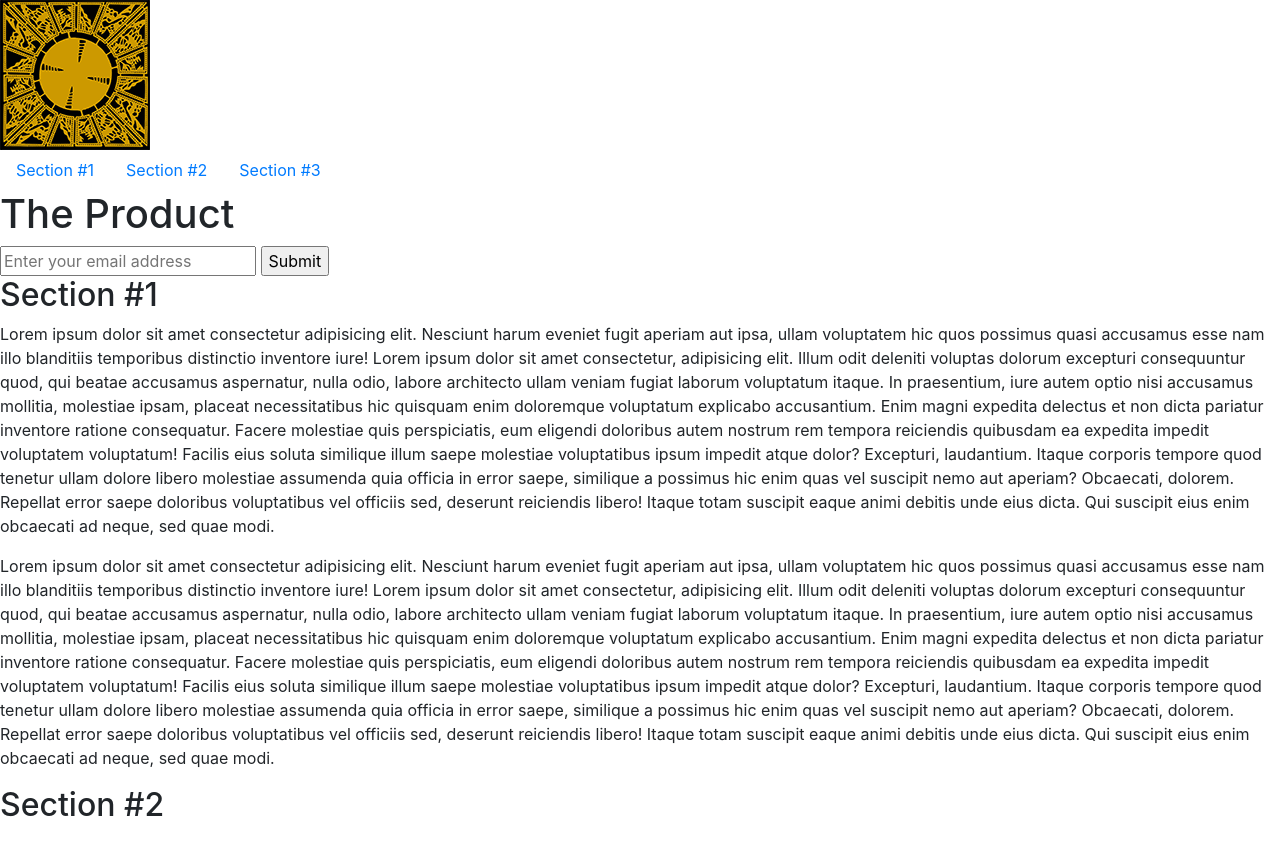
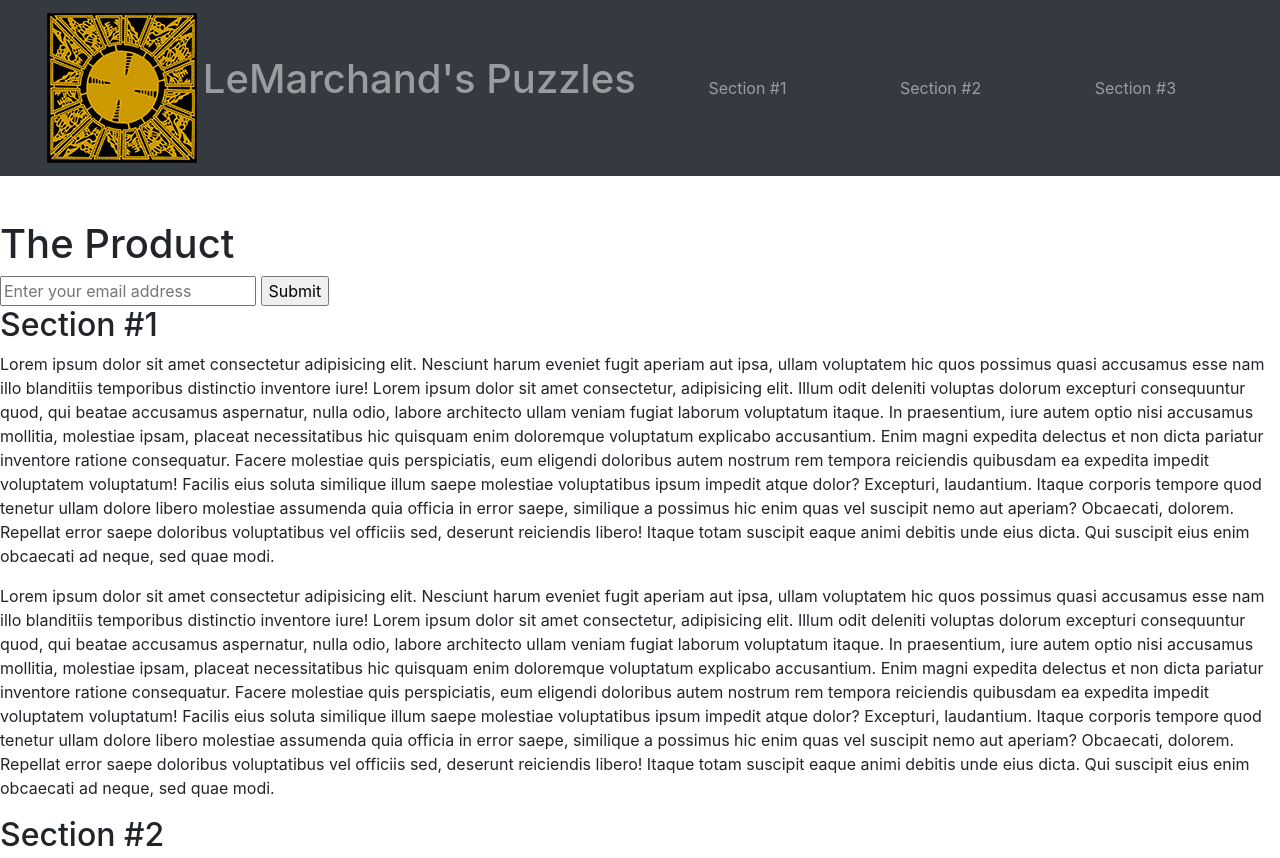
Before and after one commit to rgroves/fcc-rwd-product-landing-page, a plain HTML site: page index.html in a window 1280 px wide. Shown: the top 858 px of the page. Drawn offline with nearby package versions, Linux system fonts and the light colour scheme; grey boxes are pictures that could not be loaded.

Commit message:
Began revamp of header and nav.
Passing all Layout Tests.

```diff
--- a/index.html
+++ b/index.html
@@ -12,13 +12,23 @@
 
 <body>
   <header id="header">
-    <img src="./puzzle-box-side.gif" alt="" id="header-img">
-    <nav id="nav-bar" role="navigation">
-      <ul class="nav">
-        <li class="nav-item"><a href="#section1" class="nav-link">Section #1</a></li>
-        <li class="nav-item"><a href="#section2" class="nav-link">Section #2</a></li>
-        <li class="nav-item"><a href="#section3" class="nav-link">Section #3</a></li>
-      </ul>
+    <nav id="nav-bar" role="navigation" class="navbar fixed-top navbar-expand-sm navbar-dark bg-dark">
+      <div class="mx-auto d-flex flex-wrap justify-content-around align-items-center" style="width:95%;">
+        <a class="navbar-brand" href="#"><img src="./puzzle-box-side.gif" alt="" id="header-img">
+          <h1 class="navbar-text">LeMarchand's Puzzles</h1>
+        </a>
+        <button class="navbar-toggler" type="button" data-toggle="collapse" data-target="#navbarNav"
+          aria-controls="navbarNav" aria-expanded="false" aria-label="Toggle navigation">
+          <span class="navbar-toggler-icon"></span>
+        </button>
+        <div class="collapse navbar-collapse" id="navbarNav">
+          <ul class="navbar-nav nav-pills justify-content-around" style="width: 100%">
+            <li class="nav-item"><a href="#section1" class="nav-link">Section #1</a></li>
+            <li class="nav-item"><a href="#section2" class="nav-link">Section #2</a></li>
+            <li class="nav-item"><a href="#section3" class="nav-link">Section #3</a></li>
+          </ul>
+        </div>
+      </div>
     </nav>
   </header>
   <main>
--- a/style.css
+++ b/style.css
@@ -1,3 +1,7 @@
 * {
   box-sizing: border-box;
 }
+
+main {
+  margin-top: 220px;
+}
```
